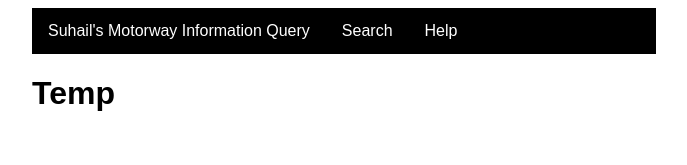
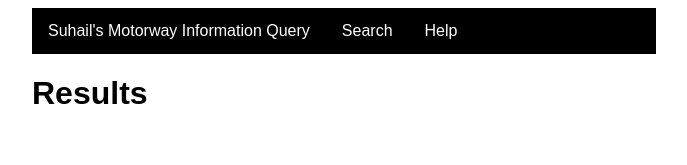
Before and after one commit to SuhailParmar/LearningReact, a React (Create React App) app: page /result in a window 1280 px wide. Shown: the top 165 px of the page, without its empty margins (296-983 px from the left). Built offline with nearby package versions, Linux system fonts and the light colour scheme; no server answers.

Commit message:
REFACTOR: Saved query string to local storage

```diff
--- a/src/App.js
+++ b/src/App.js
@@ -7,9 +7,9 @@ import IncidentButtons from "./components/IncidentButtons";
 import JunctionButtons from "./components/JunctionButttons";
 import TimeButtons from "./components/TimeButtons";
 import { saveAuthToken } from "./middleware/auth";
-import { authenticatedRequest } from "./middleware/request";
 import { BrowserRouter as Router } from "react-router-dom";
 import Route from "react-router-dom/Route";
+import ResultsPage from "./components/ResultsPage";
 
 export default class App extends Component {
   constructor() {
@@ -35,18 +35,12 @@ export default class App extends Component {
       .map(key => key + "=" + this.state[key])
       .join("&");
     console.log(query);
-    return query;
-  };
-
-  getFromAPI = () => {
-    let query = this.buildQueryString();
     if (query) {
-      let url = "http://localhost:8000/api/events/?" + query;
-      console.log(url);
-      let x = authenticatedRequest(url).then(result => {
-        this.setState({ data: result });
-        console.log(this.state.data);
-      });
+      // Refactor to use props
+      localStorage.setItem("QUERY_STRING", query);
+      var t = setTimeout(() => {
+        window.open("/result");
+      }, 20);
     }
   };
 
@@ -68,18 +62,13 @@ export default class App extends Component {
                   <DaysButtons stateHandler={this.stateHandler} />
                   <TimeButtons stateHandler={this.stateHandler} />
                   <div className="submit">
-                    <button onClick={this.getFromAPI}>Search!</button>
+                    <button onClick={this.buildQueryString}>Search!</button>
                   </div>
                 </div>
               );
             }}
           />
-          <Route
-            path="/result"
-            render={() => {
-              return <h1>Temp</h1>;
-            }}
-          />
+          <Route path="/result" render={() => <ResultsPage />} />
           <Route
             path="/help"
             render={() => {
@@ -106,3 +95,7 @@ you are able to see incident information on multiple
 different motorways. You can query at any time of day.
 Information is provided from the highways agency.
 `;
+
+/**
+ *
+ */
--- /dev/null
+++ b/src/components/ResultsPage.js
@@ -0,0 +1,33 @@
+import React, { Component } from "react";
+import { authenticatedRequest } from "../middleware/request";
+
+/**
+ * Page for when the results have loaded
+ */
+export default class ResultsPage extends Component {
+  constructor(props) {
+    super(props);
+    console.log(props);
+    this.getFromAPI();
+  }
+
+  getFromAPI = () => {
+    let query = localStorage.getItem("QUERY_STRING");
+    if (query) {
+      let url = "http://localhost:8000/api/events/?" + query;
+      console.log(url);
+      let req = authenticatedRequest(url).then(result => {
+        this.setState({ data: result });
+        console.log(this.state.data);
+      });
+    }
+  };
+
+  render() {
+    return (
+      <div className="resultsPage">
+        <h1>Results</h1>
+      </div>
+    );
+  }
+}
--- a/src/index.css
+++ b/src/index.css
@@ -71,3 +71,10 @@ html {
   width: 50%;
   text-align: center;
 }
+
+.submit {
+  padding: 14px 16px;
+  margin: auto;
+  width: 50%;
+  text-align: center;
+}
```
